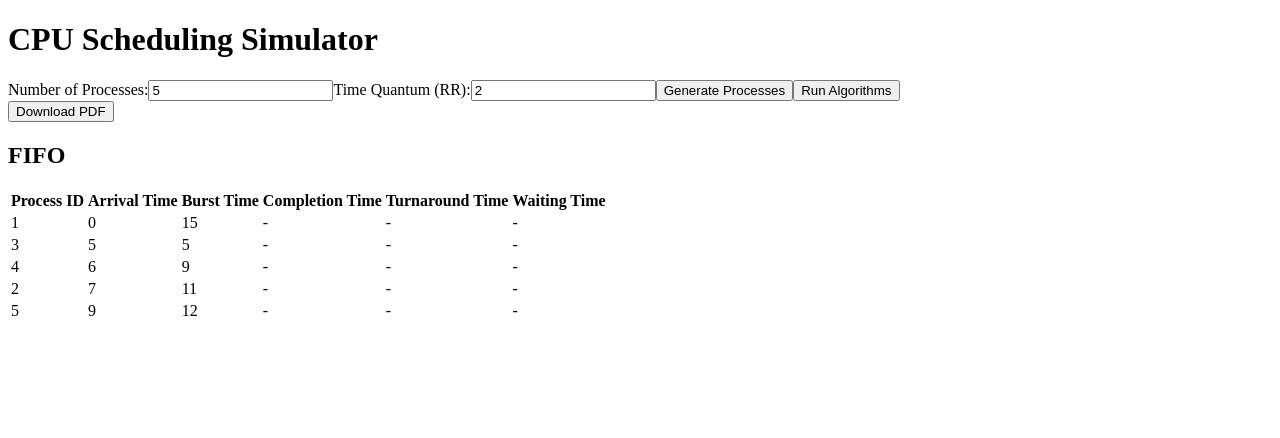
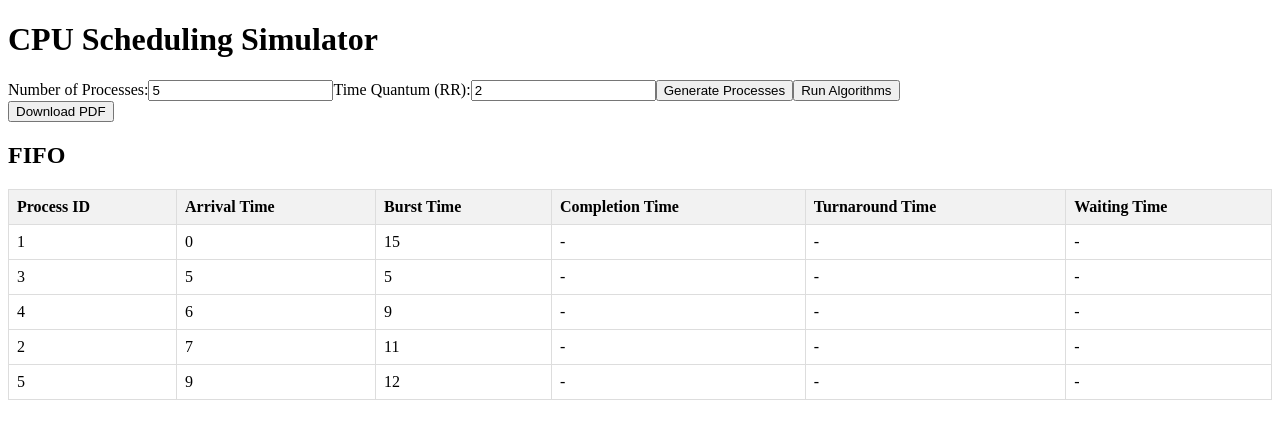
Before and after one commit to Zolcanic/cpu-scheduling-simulator, a Next.js app: page / in a window 1280 px wide. Both pictures are taken after a click on the button "Generate Processes". Shown: the top 438 px of the page. Built offline with nearby package versions, Linux system fonts and the light colour scheme.

Commit message:
Updated table for better readablility

```diff
--- a/components/ProcessTable.js
+++ b/components/ProcessTable.js
@@ -2,15 +2,15 @@ import React from 'react';
 
 const ProcessTable = ({ processes, result }) => {
     return (
-        <table>
+        <table style={{ borderCollapse: 'collapse', width: '100%' }}>
         <thead>
         <tr>
-        <th>Process ID</th>
-        <th>Arrival Time</th>
-        <th>Burst Time</th>
-        <th>Completion Time</th>
-        <th>Turnaround Time</th>
-        <th>Waiting Time</th>
+        <th style={tableHeaderStyle}>Process ID</th>
+        <th style={tableHeaderStyle}>Arrival Time</th>
+        <th style={tableHeaderStyle}>Burst Time</th>
+        <th style={tableHeaderStyle}>Completion Time</th>
+        <th style={tableHeaderStyle}>Turnaround Time</th>
+        <th style={tableHeaderStyle}>Waiting Time</th>
         </tr>
         </thead>
         <tbody>
@@ -18,12 +18,12 @@ const ProcessTable = ({ processes, result }) => {
             const processResult = result.find((item) => item.pid === process.pid);
             return (
                 <tr key={process.pid}>
-                <td>{process.pid}</td>
-                <td>{process.arrivalTime}</td>
-                <td>{process.burstTime}</td>
-                <td>{processResult?.completionTime || '-'}</td>
-                <td>{processResult?.turnaroundTime || '-'}</td>
-                <td>{processResult?.waitingTime || '-'}</td>
+                <td style={tableCellStyle}>{process.pid}</td>
+                <td style={tableCellStyle}>{process.arrivalTime}</td>
+                <td style={tableCellStyle}>{process.burstTime}</td>
+                <td style={tableCellStyle}>{processResult?.completionTime || '-'}</td>
+                <td style={tableCellStyle}>{processResult?.turnaroundTime || '-'}</td>
+                <td style={tableCellStyle}>{processResult?.waitingTime || '-'}</td>
                 </tr>
             );
         })}
@@ -32,4 +32,17 @@ const ProcessTable = ({ processes, result }) => {
     );
 };
 
+const tableHeaderStyle = {
+    border: '1px solid #ddd',
+    padding: '8px',
+    textAlign: 'left',
+    backgroundColor: '#f2f2f2',
+};
+
+const tableCellStyle = {
+    border: '1px solid #ddd',
+    padding: '8px',
+    textAlign: 'left',
+};
+
 export default ProcessTable;
```
